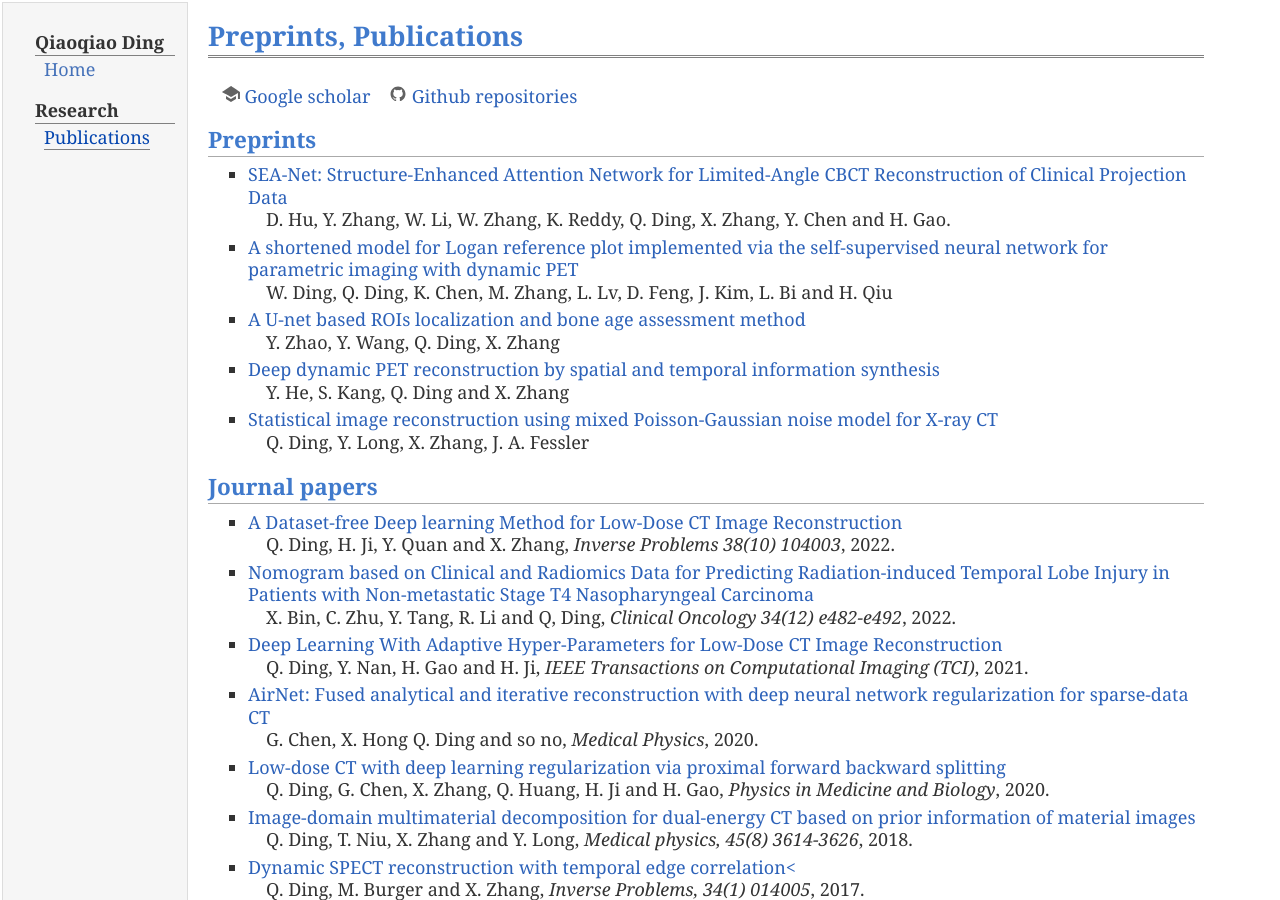
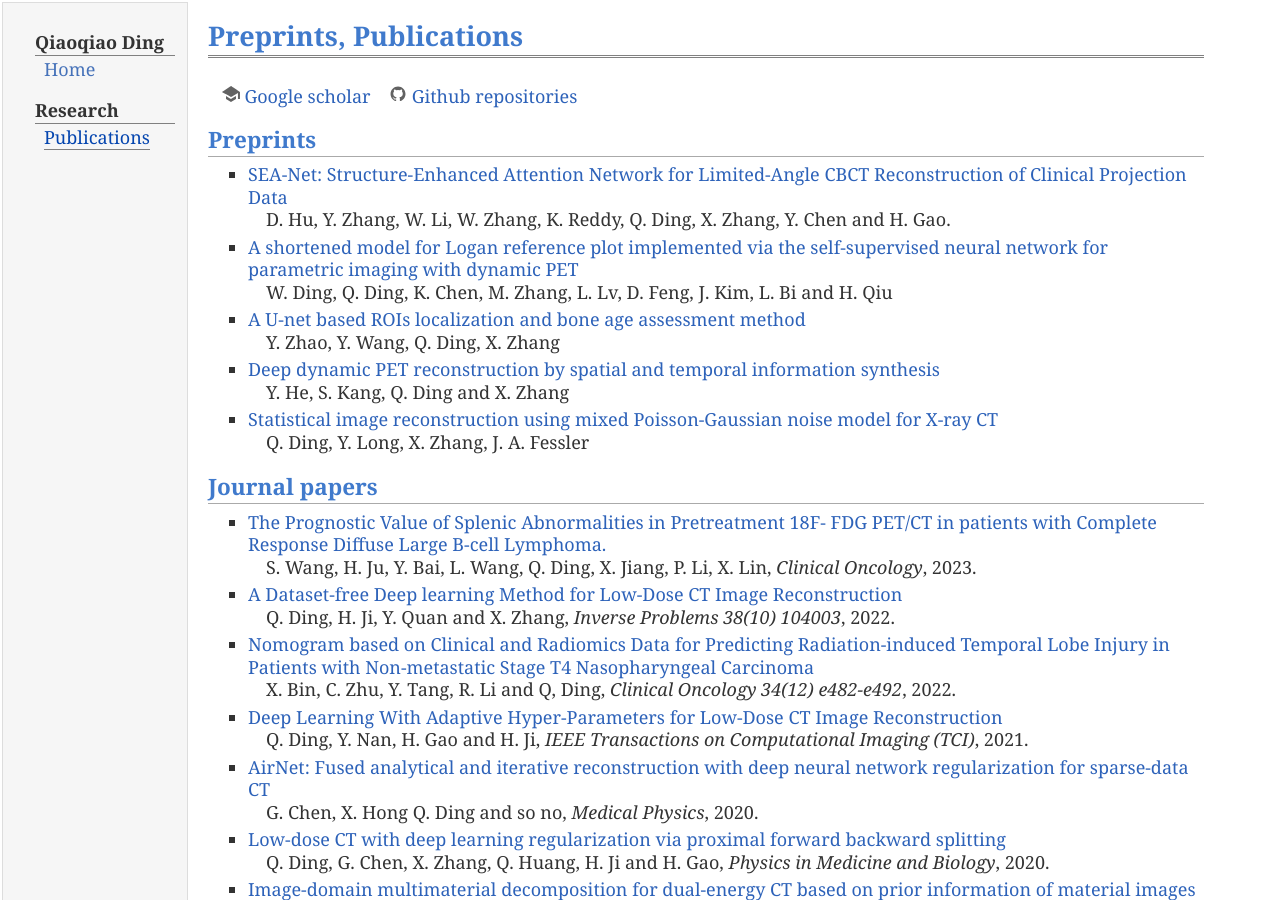
Before and after one commit to QqDing/QqDing.github.io, a Jekyll site: the page built from publication.md, in a window 1280 px wide and 900 px high. Built offline with Jekyll 4.4.1, drawn with Linux system fonts in a browser that asks for light colours.

Commit message:
Update pub_journal.yml

```diff
--- a/_data/pub_journal.yml
+++ b/_data/pub_journal.yml
@@ -40,6 +40,14 @@ toc:
 
     - type: journal
       papers:
+
+          - authors: S. Wang, H. Ju, Y. Bai, L. Wang, Q. Ding, X. Jiang, P. Li, X. Lin
+            title: The Prognostic Value of Splenic Abnormalities in Pretreatment 18F- FDG PET/CT in patients with Complete Response Diffuse Large B-cell Lymphoma.
+            venue: Clinical Oncology
+            year: 2023
+            url:
+            misc:
+
           - authors: Q. Ding, H. Ji, Y. Quan and X. Zhang
             title: A  Dataset-free Deep learning Method for Low-Dose CT Image Reconstruction
             venue: Inverse Problems 38(10) 104003
```
